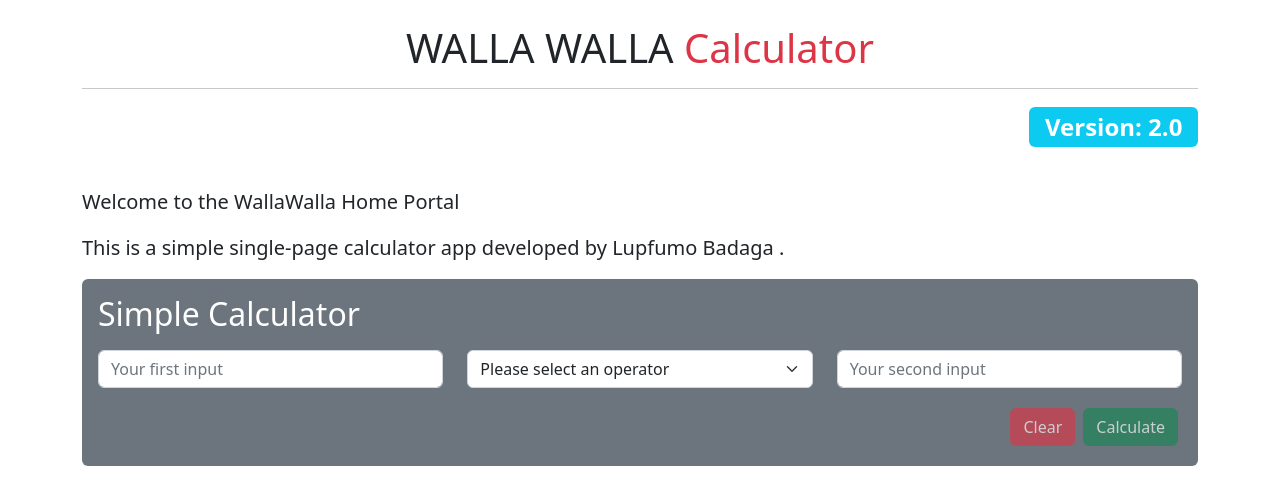
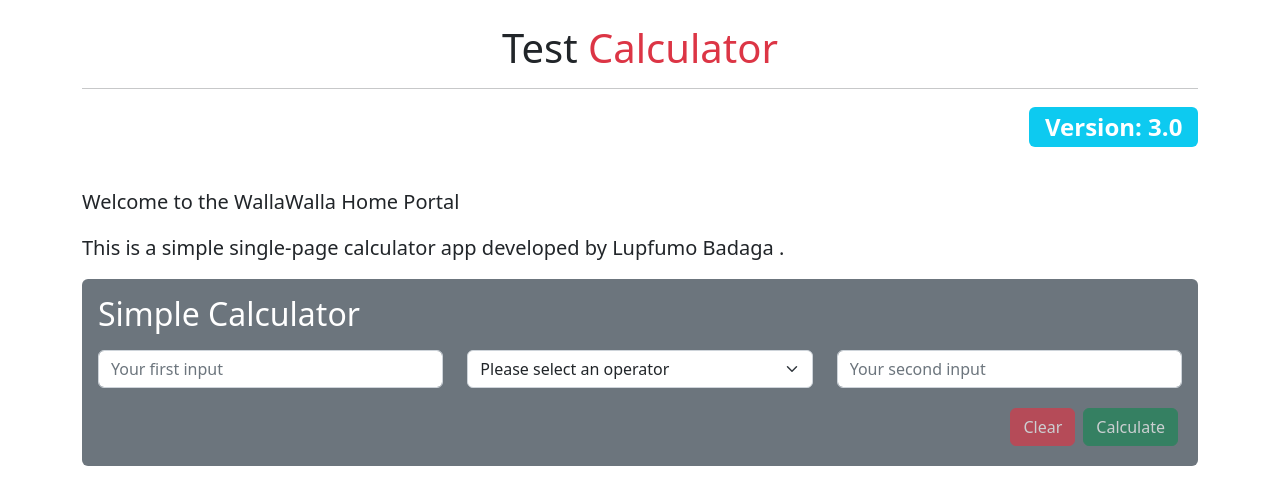
Before and after one commit to Richieelzb/aws-codepipeline-to-docker-ecs, an Angular app: page / in a window 1280 px wide. Shown: the top 504 px of the page. Built offline with nearby package versions, Linux system fonts and the light colour scheme.

Commit message:
version 3

```diff
--- a/src/app/app.component.html
+++ b/src/app/app.component.html
@@ -2,12 +2,12 @@
   <div class="row pt-4 pb-4">
     <div class="col">
       <h1 id="page-title" class="text-dark text-center">
-        WALLA WALLA <span class="text-danger"> Calculator </span>
+        Test <span class="text-danger"> Calculator </span>
 
       </h1>
       <hr>
       <h2 class="text-end">
-        <span class="badge bg-info">Version: 2.0</span>
+        <span class="badge bg-info">Version: 3.0</span>
       </h2>
     </div>
   </div>
```
